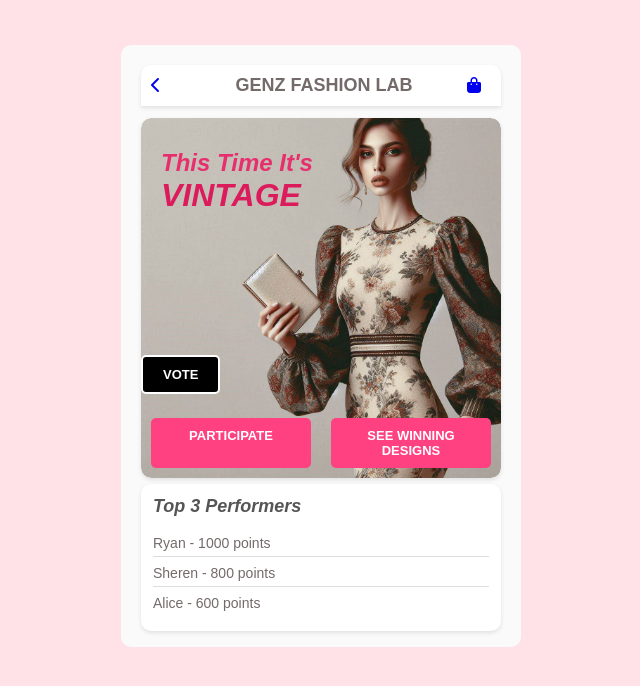
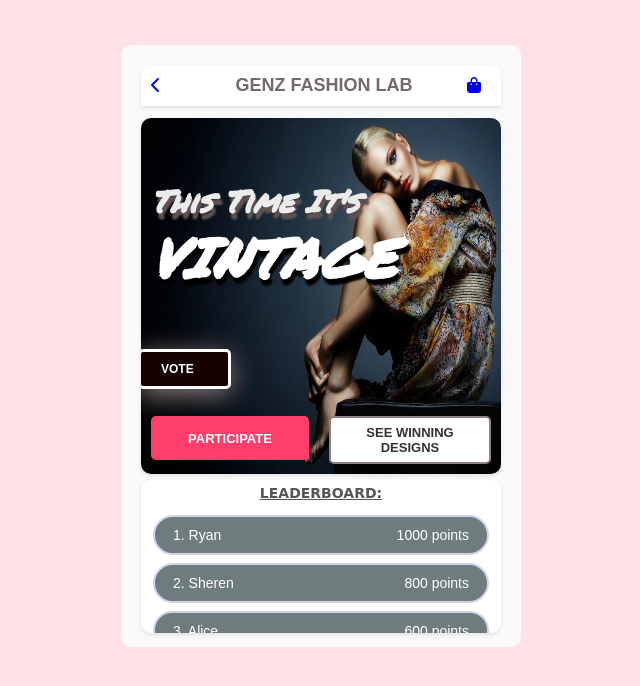
Before and after one commit to vansheeekaaa/FashionLab, a Django app: page /lab/ in a window 1280 px wide. Shown: the part 80-766 px from the top of the page, without its empty margins (319-959 px from the left). Run offline with Django 5.2, Linux system fonts and the light colour scheme.

Commit message:
Made changes on frontend

```diff
--- a/static/css/lab.css
+++ b/static/css/lab.css
@@ -31,12 +31,10 @@ body {
 
 .navbar-links a:hover {
     color: #ff4081;
-    /* Change this color to match your brand's color */
 }
 
 .new-label {
     color: #ff4081;
-    /* Change this color to match your brand's color */
     font-size: 12px;
     font-weight: bold;
 }
@@ -142,14 +140,13 @@ body {
     overflow: hidden;
     margin-top: 12px;
 }
-/* Add this CSS at the end of your existing styles */
 
 .theme-overlay {
     position: absolute;
-    top: 10px; /* Adjust top position as needed */
-    left: 10px; /* Adjust left position as needed */
+    top: 42px;
     padding: 10px;
-    z-index: 1; /* Ensure it's above the image */
+    z-index: 2;
+    /* Ensure it's above the image */
     font-size: 24px;
     font-style: italic;
     color: #fff;
@@ -160,18 +157,20 @@ body {
     font-weight: bold;
     line-height: 1px;
     color: #fff;
+    font-family: 'Permanent Marker', cursive;
 }
 
 .theme-text #text1 {
-    font-style: italic;
-    color: #e82f6e;
+    color: #ebebeb;
+    font-size: 31px;
+    text-shadow: 2px 6px 2px rgb(97 82 82);
 }
 
 .theme-text #theme {
-    font-style: italic;
-    font-size: 32px;
+    font-size: 55px;
     font-weight: bolder;
-    color: #dc1b5d;
+    color: #ffffff;
+    text-shadow: 2px 6px 2px rgb(0 0 0);
 }
 
 .theme-box img {
@@ -181,6 +180,7 @@ body {
 }
 
 /* Add this CSS at the end of your existing styles */
+/* Existing CSS */
 
 .leaderboard {
     margin-top: 6px;
@@ -188,19 +188,25 @@ body {
     padding: 12px;
     background-color: #fff;
     border-radius: 10px;
-    height: 123px;
+    max-height: 129px; /* Adjust max height as needed */
+    overflow-y: auto; /* Add vertical scrollbar if content exceeds max height */
 }
 
 .leaderboard h3 {
-    font-size: 18px;
+    font-family: 'Pacifico', cursive;
+    font-size: 14px;
     color: #555;
-    margin-top: 0px;
-    font-style: italic
+    margin-top: -7px;
+    text-decoration: underline;
+    font-weight: bold;
+    text-transform: uppercase;
+    text-align: center;
 }
 
 .leaderboard ul {
     list-style-type: none;
     padding: 0;
+    margin: 0;
 }
 
 .leaderboard ul li {
@@ -209,9 +215,11 @@ body {
     display: flex;
     justify-content: space-between;
     align-items: center;
-    border-bottom: 1px solid #ddd;
-    padding-bottom: 5px;
-    color: #746a6a;
+    border-radius: 20px;
+    padding: 10px 18px;
+    background-color: #6e7c7e;
+    border: 2px solid #d5d1e9;
+    color: #ffffff !important; /* Force white text */
 }
 
 .leaderboard ul li:last-child {
@@ -219,7 +227,6 @@ body {
 }
 
 .leaderboard ul li span {
-    color: #999;
     font-size: 14px;
 }
 
@@ -228,6 +235,7 @@ body {
     color: #333;
     font-size: 16px;
 }
+
 
 /* Add this CSS at the end of your existing styles */
 
@@ -244,10 +252,10 @@ body {
     display: flex;
     justify-content: space-between;
 }
-
+/*
 .participate-btn,
 .see-designs-btn {
-    background-color: #ff4081;
+    background-color: #ff3e6c;
     color: #fff;
     padding: 10px 20px;
     border: none;
@@ -258,35 +266,82 @@ body {
     font-weight: bold;
     text-transform: uppercase;
     width: 161px;
+    height: 24px;
     text-decoration: none;
+    display: flex;
+    justify-content: center;
+    align-items: center;
+} */
+
+.participate-btn {
+    background-color: #ff3e6c;
+    color: #fff;
+    padding: 10px 20px;
+    border: none;
+    border-radius: 5px;
+    margin: 0 10px;
+    cursor: pointer;
+    font-size: 13px;
+    font-weight: bold;
+    text-transform: uppercase;
+    width: 161px;
+    height: 24px;
+    text-decoration: none;
+    display: flex;
+    justify-content: center;
+    align-items: center;
+}
+.see-designs-btn{
+    background-color: #fff;
+    color: #333;
+    padding: 10px 20px;
+    border: 2px solid #8e8181;
+    border-radius: 5px;
+    margin: 0 10px;
+    cursor: pointer;
+    font-size: 13px;
+    font-weight: bold;
+    text-transform: uppercase;
+    width: 161px;
+    height: 24px;
+    text-decoration: none;
+    display: flex;
+    justify-content: center;
+    align-items: center;
 }
 
-.participate-btn:hover,
-.see-designs-btn:hover {
+.participate-btn:hover {
     background-color: #dc1b5d;
     /* Darker shade of the primary color */
 }
 
+.see-designs-btn:hover {
+    border: 2px solid #4b4141;
+}
 .vote-btn {
     position: absolute;
-    top: 237px;
-    left: 0;
-    background-color: #000;
+    top: 231px;
+    left: -3px;
+    background-color: #160000;
     color: #fff;
-    border: 2px solid #fff;
-    /* border-top-right-radius: 4px;
-    border-bottom-right-radius: 4px; */
+    border: 3px solid #fff;
     padding: 10px 20px;
     border-radius: 5px;
     font-weight: bold;
-    font-size: 13px;
+    font-size: 12px;
     text-transform: uppercase;
     cursor: pointer;
     text-decoration: none;
+    z-index: 3;
+    width: 47px;
+    box-shadow: 0 6px 28px #8e8181;
 }
 
+
 .theme-box img {
-    width: 100%;
+    width: 114%;
+    height: 356px;
     display: block;
     border-radius: 10px;
+    transform: scaleX(-1) translateX(3px);
 }
--- a/templates/create.html
+++ b/templates/create.html
@@ -9,8 +9,8 @@
     <link rel="stylesheet" href="https://cdnjs.cloudflare.com/ajax/libs/font-awesome/6.5.2/css/all.min.css"
         integrity="sha512-SnH5WK+bZxgPHs44uWIX+LLJAJ9/2PkPKZ5QiAj6Ta86w+fsb2TkcmfRyVX3pBnMFcV7oQPJkl9QevSCWr3W6A=="
         crossorigin="anonymous" referrerpolicy="no-referrer" />
+    <link rel="stylesheet" href="{% static 'css/style.css' %}">
     <link rel="stylesheet" href="{% static 'css/create.css' %}">
-    <link rel="stylesheet" href="{% static 'css/style.css' %}">
 </head>
 
 <body>
@@ -55,8 +55,7 @@
         </div>
 
         <div class="iframe-container" id="avatarCreatorContainer">
-            <iframe id="frame" class="frame" allow="camera *; microphone *; clipboard-write"
-                frameborder="0"></iframe>
+            <iframe id="frame" class="frame" allow="camera *; microphone *; clipboard-write" frameborder="0"></iframe>
         </div>
 
         <button onclick="submitDesign()" class="submit-design-btn">Submit Design</button>
--- a/templates/lab.html
+++ b/templates/lab.html
@@ -3,14 +3,17 @@
 <html lang="en">
 
 <head>
-    <meta charset="UTF-8">
-    <meta name="viewport" content="width=device-width, initial-scale=1.0">
+    <!-- Other meta tags and stylesheets -->
+    <link rel="preconnect" href="https://fonts.googleapis.com">
+    <link rel="preconnect" href="https://fonts.gstatic.com" crossorigin>
+    <link href="https://fonts.googleapis.com/css2?family=Permanent+Marker&display=swap" rel="stylesheet">
     <link rel="stylesheet" href="https://cdnjs.cloudflare.com/ajax/libs/font-awesome/6.5.2/css/all.min.css"
         integrity="sha512-SnH5WK+bZxgPHs44uWIX+LLJAJ9/2PkPKZ5QiAj6Ta86w+fsb2TkcmfRyVX3pBnMFcV7oQPJkl9QevSCWr3W6A=="
         crossorigin="anonymous" referrerpolicy="no-referrer" />
     <link rel="stylesheet" href="{% static 'css/lab.css' %}">
     <title>LAB</title>
 </head>
+
 
 <body>
     <nav class="navbar">
@@ -62,7 +65,7 @@
                 </div>
                 <div class="image-container">
                     <a href="{% url 'vote_view' %}" class="vote-btn">VOTE</a>
-                    <img src="{% static 'Images/fashion image.jpg' %}" alt="Theme Image">
+                    <img src="{% static 'Images/fashion_theme.jpg' %}" alt="Theme Image">
                     <div class="button-container">
                         <a href="{% url 'create' %}" class="participate-btn">Participate</a>
                         <a href="{% url 'win' %}" class="see-designs-btn">See Winning Designs</a>
@@ -71,11 +74,11 @@
             </div>
 
             <div class="leaderboard">
-                <h3>Top 3 Performers</h3>
+                <h3>leaderboard:</h3>
                 <ul>
-                    <li>Ryan - 1000 points</li>
-                    <li>Sheren - 800 points</li>
-                    <li>Alice - 600 points</li>
+                    <li><span class="name">1. Ryan</span> <span class="points">1000 points</span></li>
+                    <li><span class="name">2. Sheren</span> <span class="points">800 points</span></li>
+                    <li><span class="name">3. Alice</span> <span class="points">600 points</span></li>
                 </ul>
             </div>
         </div>
--- a/templates/vote.html
+++ b/templates/vote.html
@@ -1,7 +1,7 @@
+{% load static %}
 <!DOCTYPE html>
 <html lang="en">
 <head>
-    {% load static %}
     <meta charset="UTF-8">
     <meta name="viewport" content="width=device-width, initial-scale=1.0">
     <link rel="stylesheet" href="https://cdnjs.cloudflare.com/ajax/libs/font-awesome/6.5.2/css/all.min.css"
```
Also changed, not shown: static/css/create.css (+16 -6 lines), static/css/submit_design.css (+6 -1 lines), static/css/win.css (+12 -8 lines), templates/win.html (+12 -11 lines), db.sqlite3, static/Images/fashion1.jpg (deleted), static/Images/fashion1.png (added), static/Images/fashion2.jpg (deleted), static/Images/fashion2.png (added), static/Images/fashion3.png (added), static/Images/fashion_theme.jpg (added), static/css/vote.css (line endings or trailing spaces).
